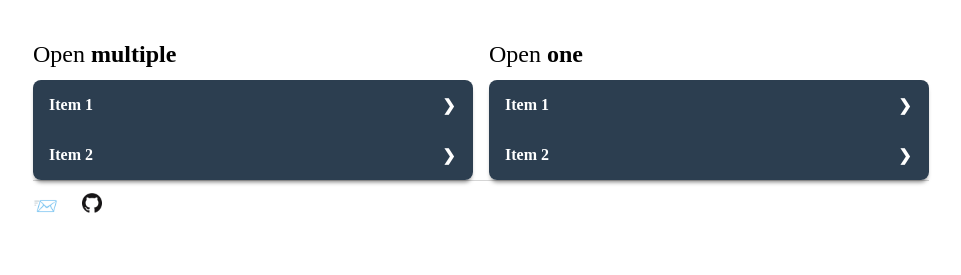
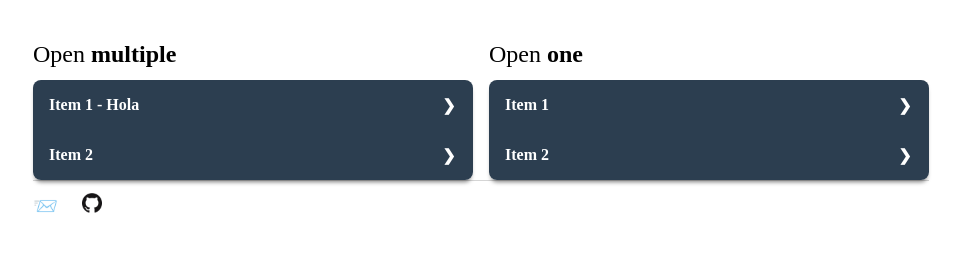
Before and after one commit to Theosau/TheosauOld.github.io, a Jekyll site: the page built from test.html, in a window 1280 px wide. Shown: the part 711-986 px from the top of the page, without its empty margins (159-1120 px from the left). Built offline with Jekyll 4.4.1, drawn with Linux system fonts in a browser that asks for light colours.

Commit message:
Update test.html

```diff
--- a/test.html
+++ b/test.html
@@ -93,7 +93,7 @@ for (i = 0; i < acc.length; i++) {
     <div class="tabs">
       <div class="tab">
         <input type="checkbox" id="chck1">
-        <label class="tab-label" for="chck1" >Item 1</label>
+        <label class="tab-label" for="chck1" >Item 1 - Hola</label>
         <div class="tab-content">
           Lorem ipsum dolor sit amet consectetur, adipisicing elit. Ipsum, reiciendis!
         </div>
```
